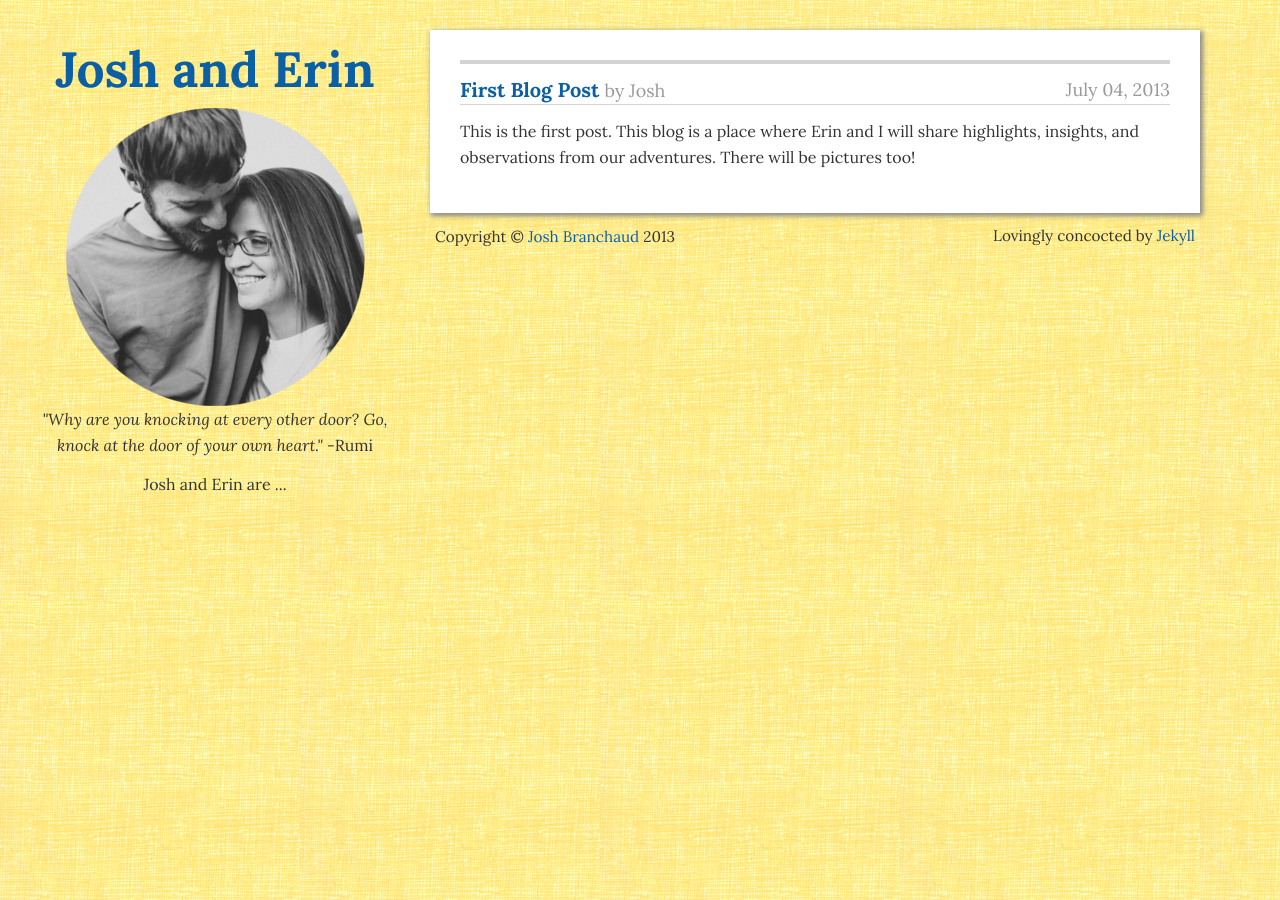
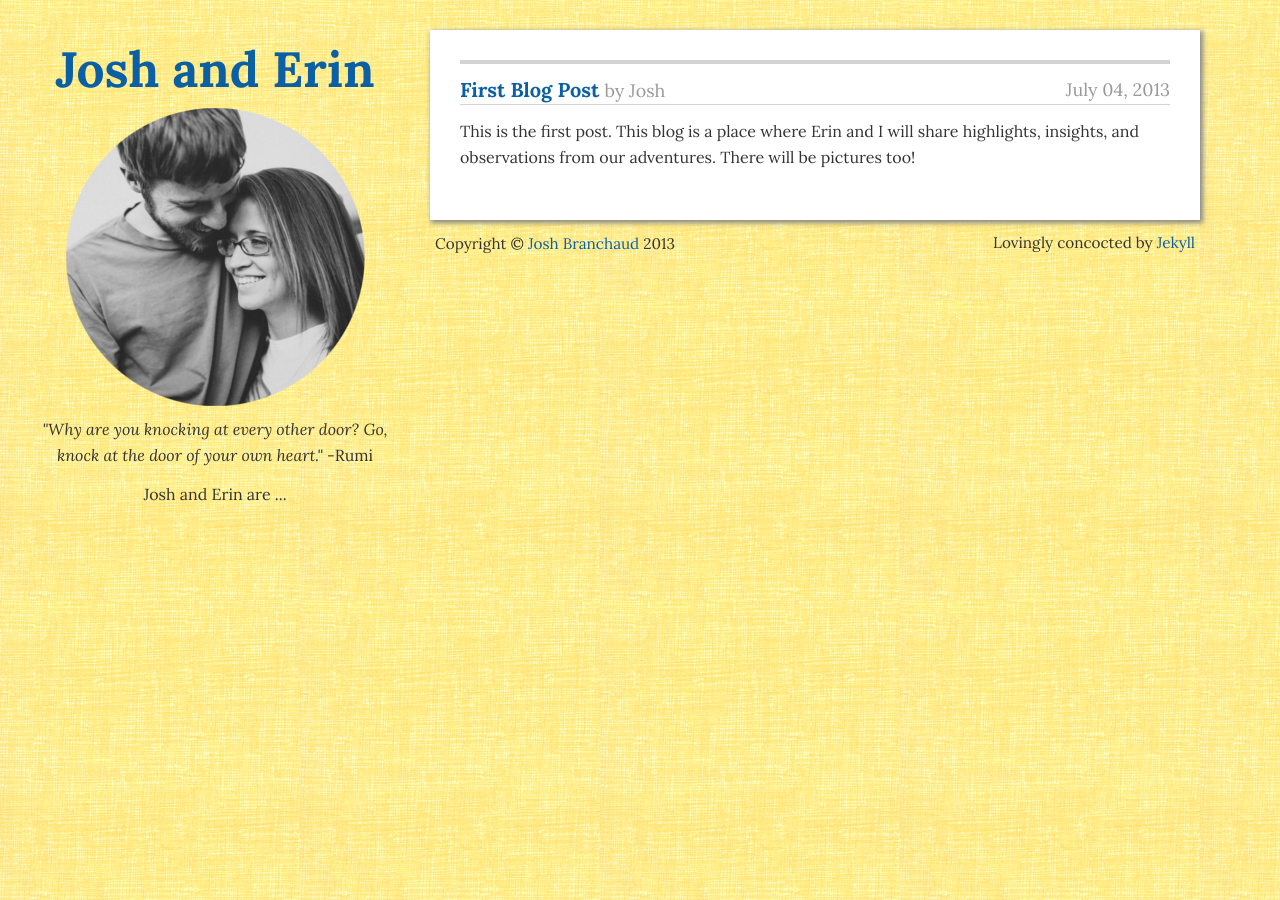
Before and after one commit to simhagate/joshanderin.com, a Jekyll site: the page built from index.md, in a window 1280 px wide. Built offline with Jekyll 4.4.1, drawn with Linux system fonts in a browser that asks for light colours.

Commit message:
Adding a little spacing between elements in places.

```diff
--- a/css/styles.css
+++ b/css/styles.css
@@ -23,6 +23,7 @@ div#sidebar > * {
 div#sidebar > img {
     display: block;
     margin: auto;
+    margin-bottom: 10px;
 }
 /*
 div#sidebar-image {
@@ -40,6 +41,9 @@ div#posts {
 div#posts ul {
     list-style: none;
     margin: 0;
+}
+div#posts ul li {
+    margin-bottom: 20px;
 }
 div#post-header {
     /*border-bottom: 1px solid lightgray;*/
```
